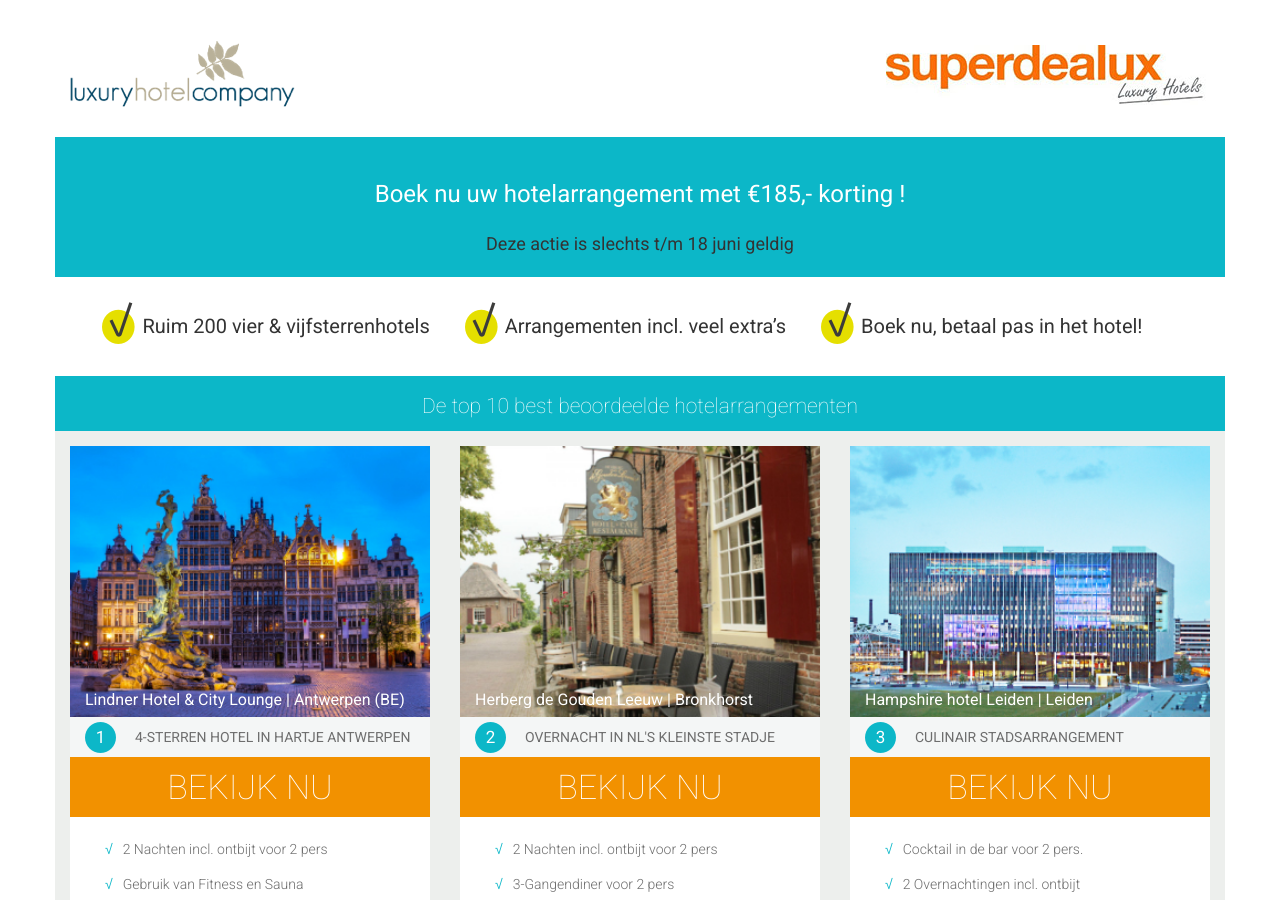
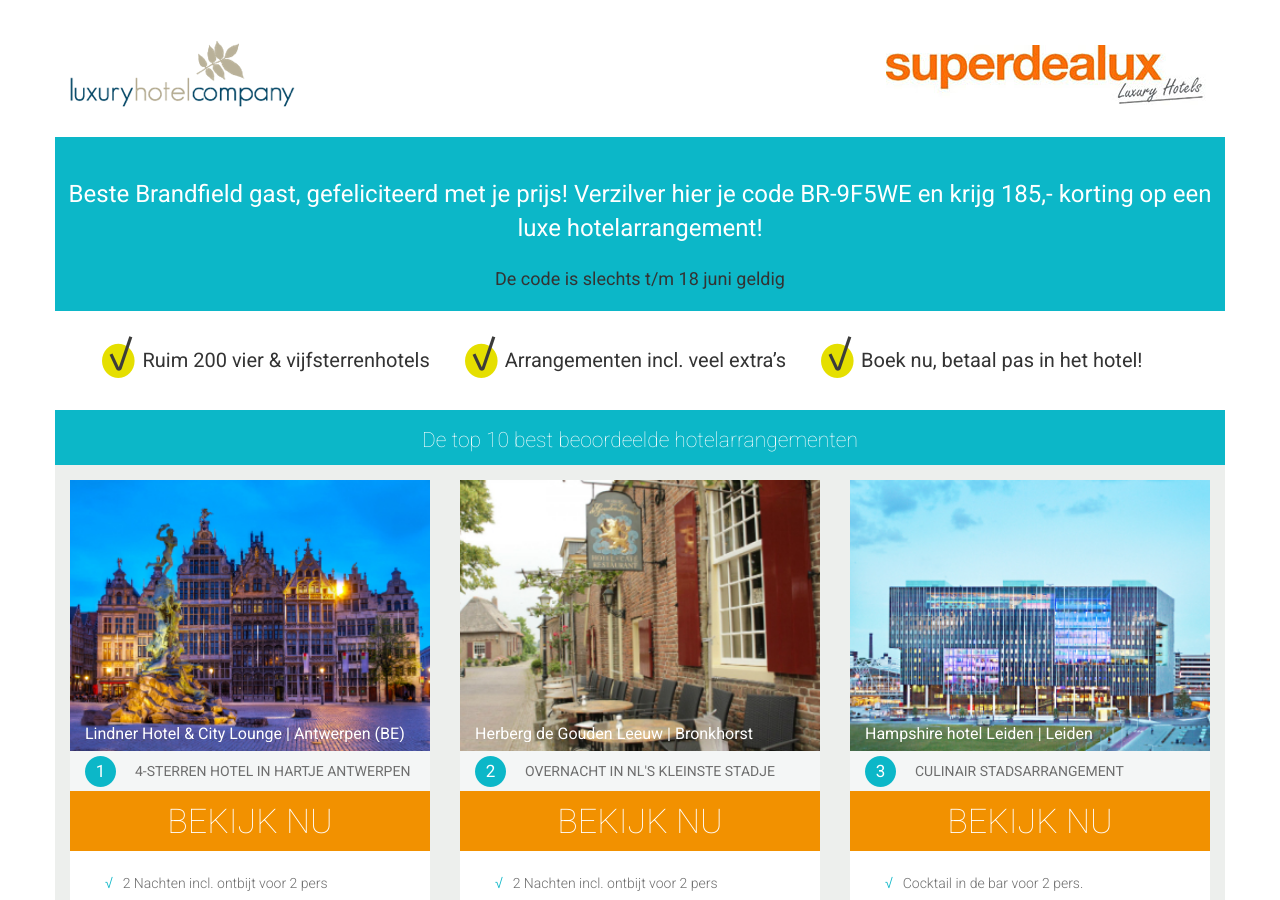
Before and after one commit to Albert91/top10, a Jekyll site: the page built from index.html, in a window 1280 px wide and 900 px high. Built offline with Jekyll 4.4.1, drawn with Linux system fonts in a browser that asks for light colours.

Commit message:
Update from Forestry.io - _data/text.yml

```diff
--- a/_data/text.yml
+++ b/_data/text.yml
@@ -1,6 +1,7 @@
 ---
-intro1: Boek nu uw hotelarrangement met €185,- korting !
-intro2: Deze actie is slechts t/m 18 juni geldig
+intro1: Beste Brandfield gast, gefeliciteerd met je prijs! Verzilver hier je code
+  BR-9F5WE en krijg 185,- korting op een luxe hotelarrangement!
+intro2: De code is slechts t/m 18 juni geldig
 actionbar: De top 10 best beoordeelde hotelarrangementen
 actionpoint1: Ruim 200 vier & vijfsterrenhotels
 actionpoint2: Arrangementen incl. veel extra’s
```
